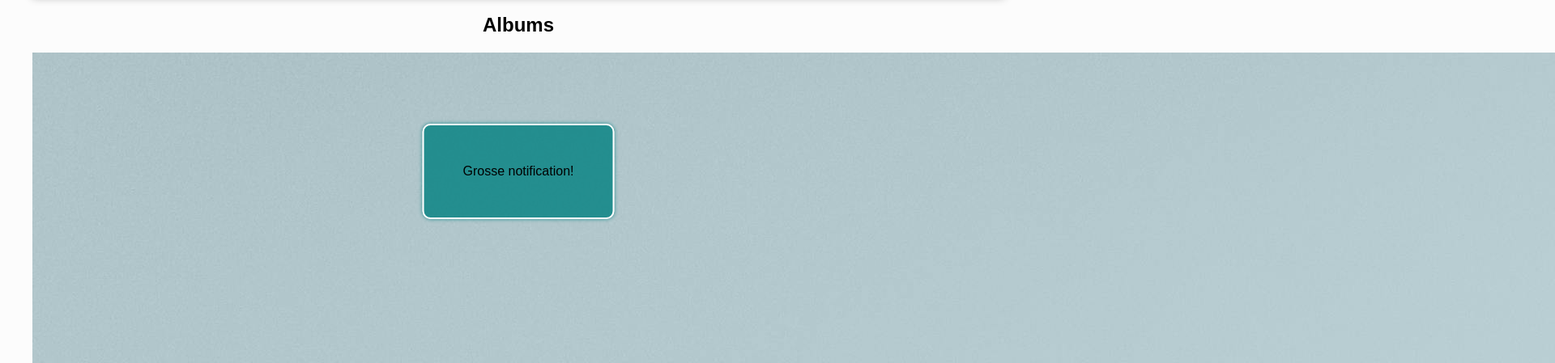
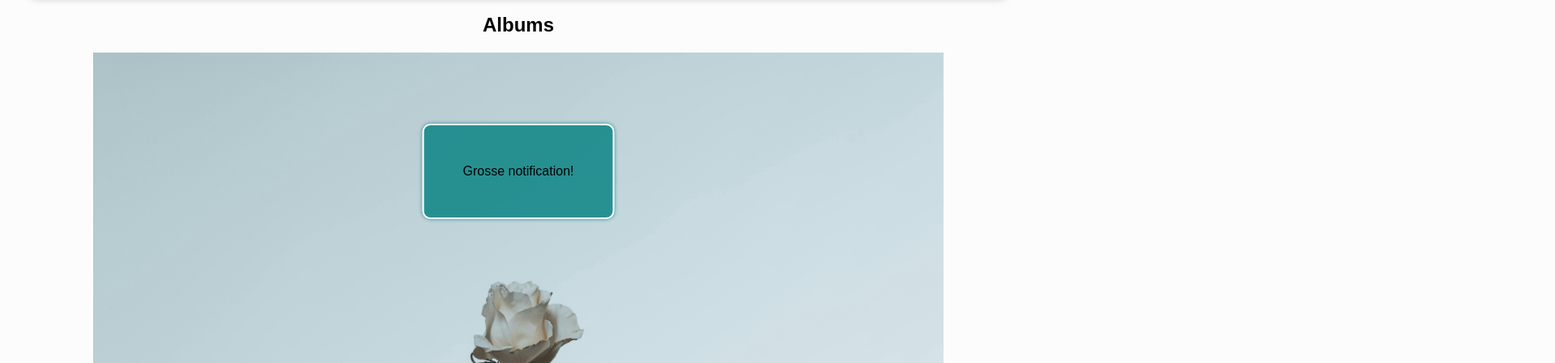
Before and after one commit to GabMaisonneuve/TravailPratique3-Javascript, a plain HTML site: page apropos.html in a window 1280 px wide. Shown: the part 167-616 px from the top of the page at 81% size, 1920 px wide, since content can reach past the window. Drawn offline with nearby package versions, Linux system fonts and the light colour scheme; the site is published under a folder, as on GitHub Pages, so addresses that start at the root find nothing.

Commit message:
Correction de path pour page a propos dans le css

```diff
--- a/assets/css/pages/style.css
+++ b/assets/css/pages/style.css
@@ -10,4 +10,4 @@
 @import url("../components/modeNuit.css");
 
 /*Pages*/
-@import url("/assets/css/pages/apropos.css");
+@import url("../pages/apropos.css");
```
